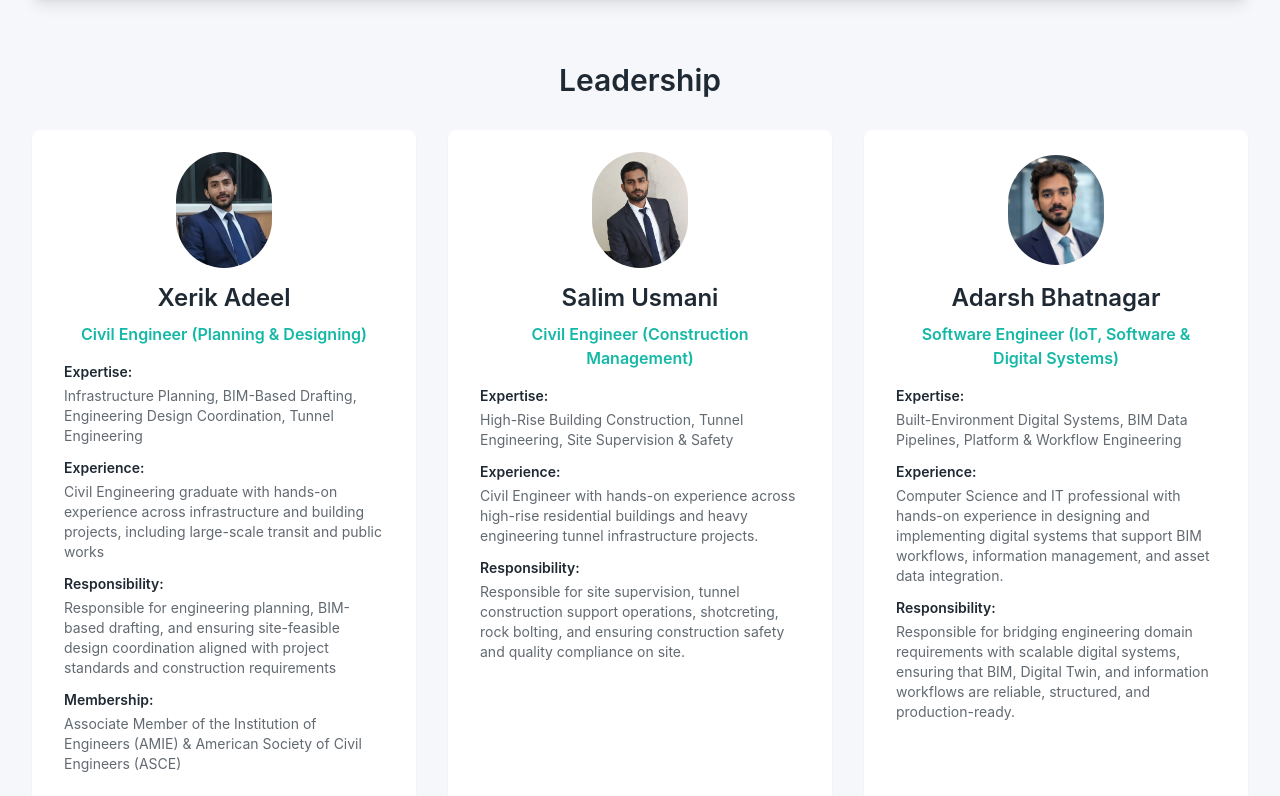
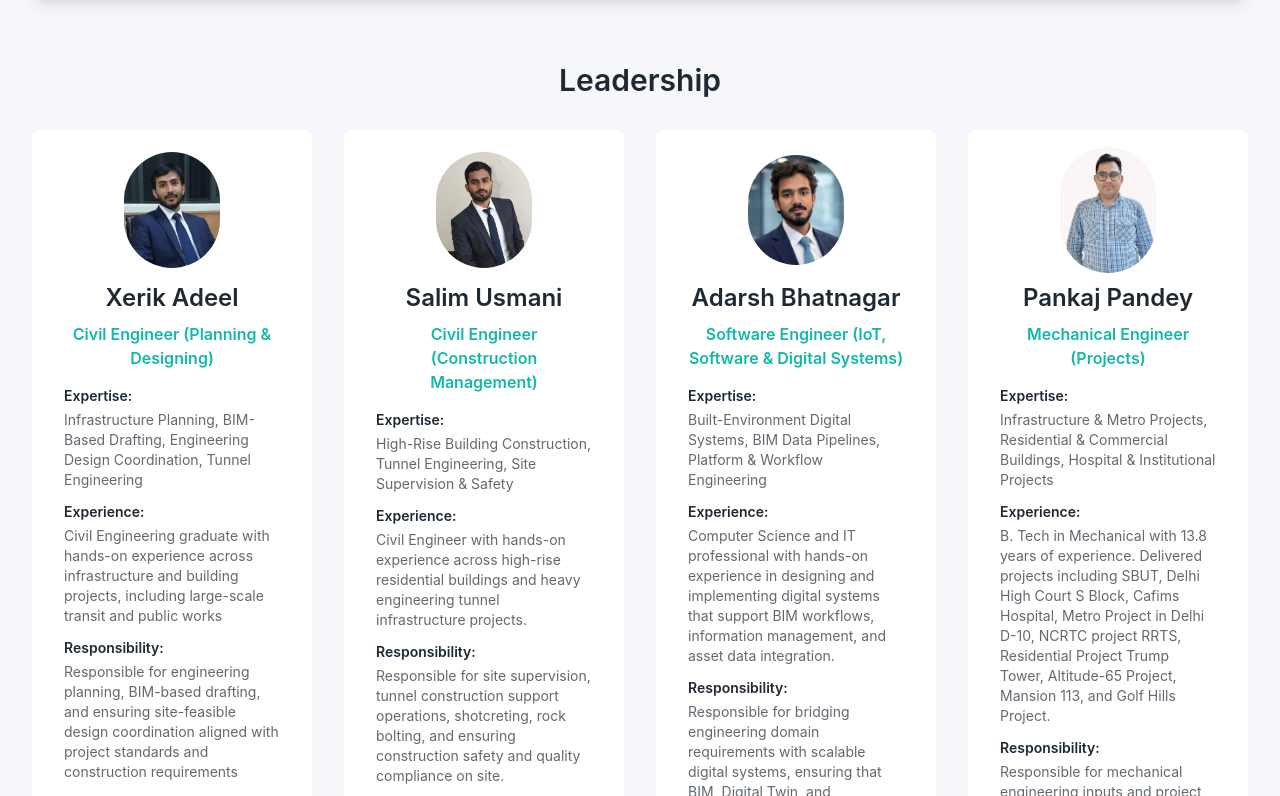
Before and after one commit to adarsh-bhatnagar/civil-business-website, a Next.js app: page /team in a window 1280 px wide. Shown: the part 704-1500 px from the top of the page. Built offline with nearby package versions, Linux system fonts and the light colour scheme.

Commit message:
fix: added pankaj sir

```diff
--- a/app/team/page.tsx
+++ b/app/team/page.tsx
@@ -7,6 +7,7 @@ import Image from 'next/image'
 import adarsh from '@/app/assets/adarsh.png'
 import zerik from '@/app/assets/zerik_adeel_new.png'
 import salim from '@/app/assets/salim_usmani.jpeg'
+import pankaj from '@/app/assets/pankaj.jpeg'
 
 const leadership = [
   {
@@ -34,6 +35,14 @@ const leadership = [
     expertise: 'Built-Environment Digital Systems, BIM Data Pipelines, Platform & Workflow Engineering',
     experience: 'Computer Science and IT professional with hands-on experience in designing and implementing digital systems that support BIM workflows, information management, and asset data integration.',
     responsibility: 'Responsible for bridging engineering domain requirements with scalable digital systems, ensuring that BIM, Digital Twin, and information workflows are reliable, structured, and production-ready.',
+  },
+  {
+    name: 'Pankaj Pandey',
+    image: pankaj,
+    role: 'Mechanical Engineer (Projects)',
+    expertise: 'Infrastructure & Metro Projects, Residential & Commercial Buildings, Hospital & Institutional Projects',
+    experience: 'B. Tech in Mechanical with 13.8 years of experience. Delivered projects including SBUT, Delhi High Court S Block, Cafims Hospital, Metro Project in Delhi D-10, NCRTC project RRTS, Residential Project Trump Tower, Altitude-65 Project, Mansion 113, and Golf Hills Project.',
+    responsibility: 'Responsible for mechanical engineering inputs and project delivery across infrastructure, metro, residential, and institutional projects.',
   },
 ]
 
@@ -192,7 +201,7 @@ export default function TeamPage() {
           <h2 className="text-3xl font-semibold text-bim-charcoal mb-8 text-center">
             Leadership
           </h2>
-          <div className="grid md:grid-cols-3 gap-8">
+          <div className="grid md:grid-cols-2 lg:grid-cols-4 gap-8">
             {leadership.map((leader, index) => (
               <motion.div
                 key={leader.name}
```
Also changed, not shown: app/assets/pankaj.jpeg (added).
